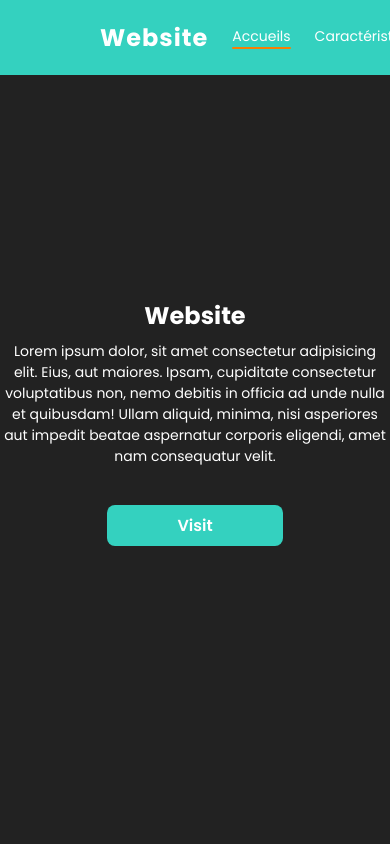
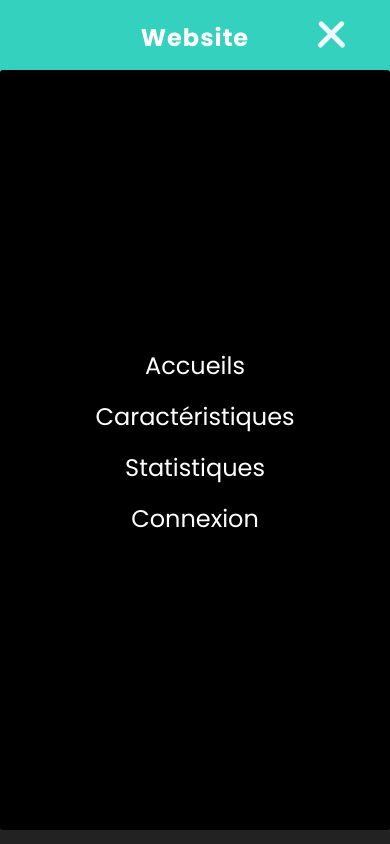
Before and after one commit to whyneedd/webdesign-responsive-clean, a plain HTML site: page index.html in a window 390 px wide. Drawn offline with Linux system fonts and the light colour scheme.

Commit message:
created by Maalone

```diff
--- a/assets/css/style.css
+++ b/assets/css/style.css
@@ -201,3 +201,95 @@ h4 {
     font-weight: 600;
     background-color: var(--blue2);
 }
+
+
+@media screen and (max-width: 1114px) {
+
+    .navbar .nav-list {
+        display: none;
+
+    }
+
+    .navbar .logo {
+        display: flex;
+        margin: auto;
+    }
+
+    .navbar .humbger {
+        position: absolute;
+        display: block;
+        width: 35px;
+        height: 35px;
+
+        appearance: none;
+        outline: none;
+        border: none;
+        cursor: pointer;
+
+        right: 2.5rem;
+        top: 1rem;
+        z-index: 999;
+    }
+
+    .navbar .humbger .bar,
+    .humbger::before,
+    .humbger::after {
+        content: "";
+        display: block;
+        width: 100%;
+        height: 5px;
+        margin: 6px 0;
+        border-radius: 5rem;
+        background-color: aliceblue;
+        transition: .3s;
+    }
+
+    .humbger.active::before {
+        transform: rotate(-45deg) translate(-8px, 6px);
+    }
+
+    .humbger.active::after {
+        transform: rotate(45deg) translate(-9px, -8px);
+    }
+
+    .humbger.active .bar {
+        opacity: 0;
+    }
+
+    .humbgermenu.active {
+        opacity: 0;
+        pointer-events: none;
+        height: 0;
+    }
+
+    .humbgermenu {
+        position: absolute;
+        display: flex;
+        align-items: center;
+        justify-content: center;
+        text-align: center;
+        top: 70px;
+        left: 0;
+        right: 0;
+        width: 100%;
+        height: 90vh;
+        border-radius: 3px;
+        z-index: -1;
+        background-color: var(--moon);
+        transition: .3s;
+
+    }
+
+    .humbgermenu .humbgermenu-ctn {
+        display: inline-block;
+
+    }
+
+    .humbgermenu .humbgermenu-ctn .nav-links {
+        display: block;
+        font-size: 24px;
+        margin-bottom: 1rem;
+        color: var(--light);
+
+    }
+}
--- /dev/null
+++ b/assets/js/index.js
@@ -0,0 +1,8 @@
+const humbger = document.querySelector(".humbger");
+const humbgermenu = document.querySelector(".humbgermenu");
+
+humbger.onclick = function() {
+    humbger.classList.toggle("active");
+    humbgermenu.classList.toggle("active");
+
+}
--- a/index.html
+++ b/index.html
@@ -6,6 +6,7 @@
     <meta name="viewport" content="width=device-width, initial-scale=1.0">
     <!-- ------- Css ------- -->
     <link rel="stylesheet" href="./assets/css/style.css">
+
     <title>Responsives Web Help</title>
 
 </head>
@@ -28,6 +29,26 @@
                     <a href="#" class="nav-links"> Connexion</a>
                 </li>
             </ul>
+            <!-- ------- Menu Humbger ------- -->
+            <div class="humbger active">
+                <div class="bar"></div>
+            </div>
+            <div class="humbgermenu">
+                <ul class="humbgermenu-ctn">
+                    <li >
+                        <a href="#" class="nav-links nav_active"> Accueils</a>
+                    </li>
+                    <li>
+                        <a href="#" class="nav-links"> Caractéristiques</a>
+                    </li>
+                    <li>
+                        <a href="#" class="nav-links"> Statistiques</a>
+                    </li>
+                    <li>
+                        <a href="#" class="nav-links"> Connexion</a>
+                    </li>
+                </ul>
+            </div>
         </nav>
 
         <!-- ------- Content ------- -->
@@ -45,5 +66,8 @@
             </div>
         </div>
     </section>
+
+    <script src="./assets/js/index.js"></script>
+
 </body>
 </html>
```
Lines whose indentation alone changed are shown as unchanged.
